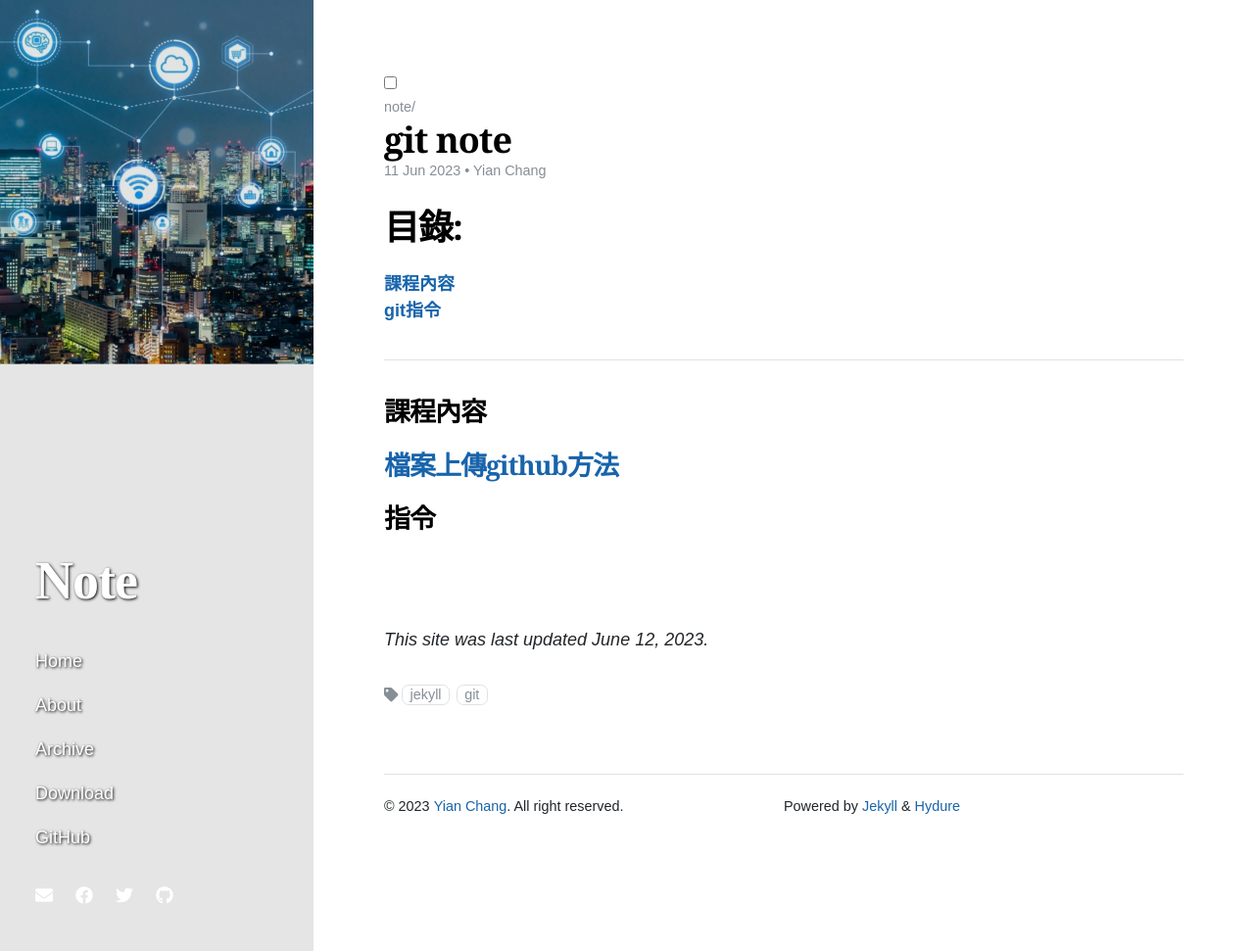
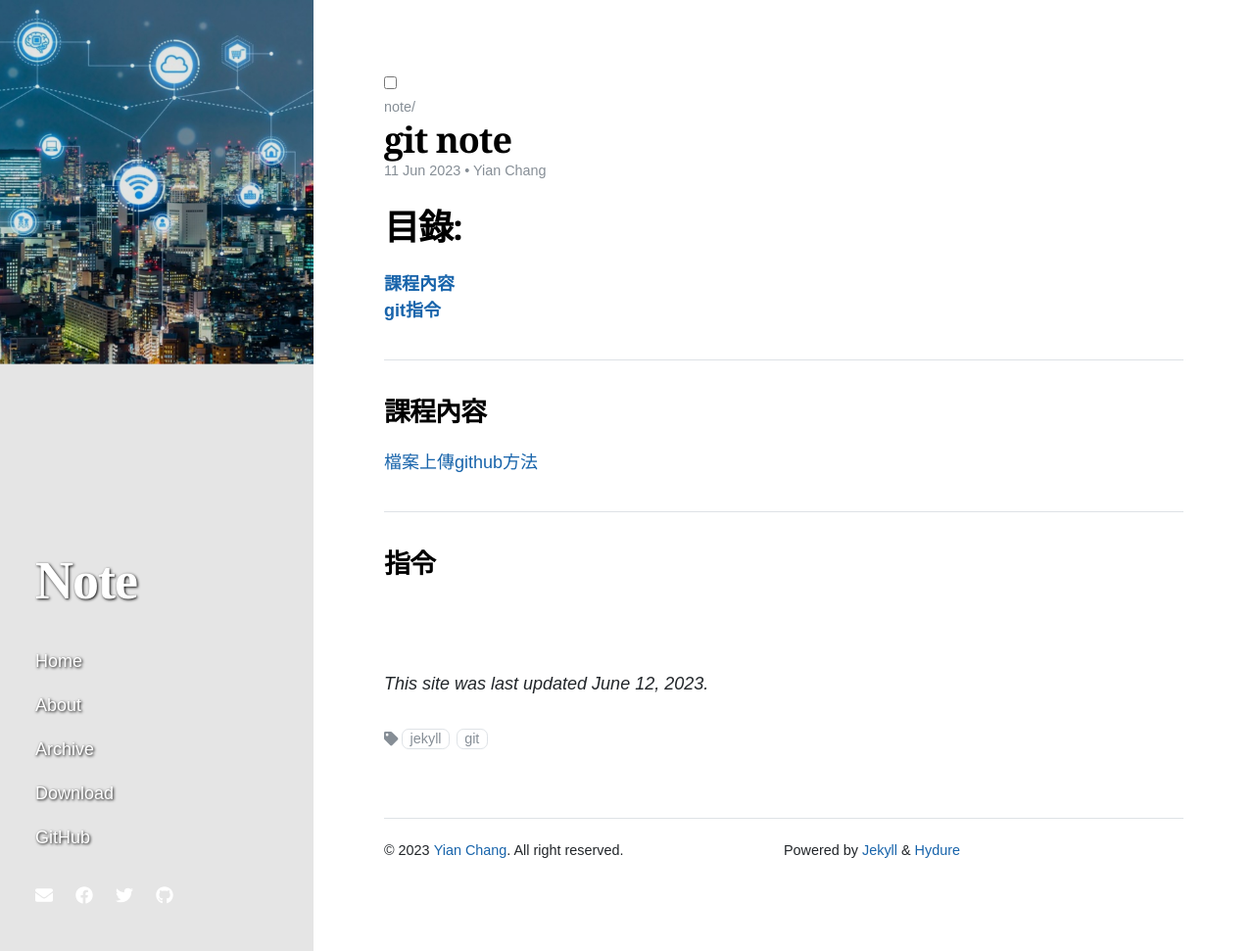
Before and after one commit to Ian1121023/Note, a Jekyll site: the page built from _posts/2023-06-11-git.md, in a window 1280 px wide and 971 px high. Shown: the whole window at 98% size. Built offline with Jekyll 4.4.1, drawn with Linux system fonts in a browser that asks for light colours; nearby versions of some CDN libraries.

Commit message:
Update 2023-06-11-git.md

```diff
--- a/_posts/2023-06-11-git.md
+++ b/_posts/2023-06-11-git.md
@@ -4,16 +4,20 @@ title: git note
 author: [Yian Chang]
 category: [note]
 tags: [jekyll, git]
+
 ---
+
 # 目錄:<br>
 [**課程內容**](#課程內容)<br>
 [**git指令**](#指令)<br>
 
 ---
+
 ## 課程內容<br>
+[檔案上傳github方法](https://medium.com/@s110319022/github-%E5%85%A5%E9%96%80-%E4%BA%8C-%E4%BD%BF%E7%94%A8%E7%B5%82%E7%AB%AF%E6%A9%9F%E4%B8%8A%E5%82%B3%E6%AA%94%E6%A1%88%E5%88%B0github-cfa55e1903fa)<br>
 
-[檔案上傳github方法](https://medium.com/@s110319022/github-%E5%85%A5%E9%96%80-%E4%BA%8C-%E4%BD%BF%E7%94%A8%E7%B5%82%E7%AB%AF%E6%A9%9F%E4%B8%8A%E5%82%B3%E6%AA%94%E6%A1%88%E5%88%B0github-cfa55e1903fa)<br>
 ---
+
 ## 指令
 <br>
 <br>
```
